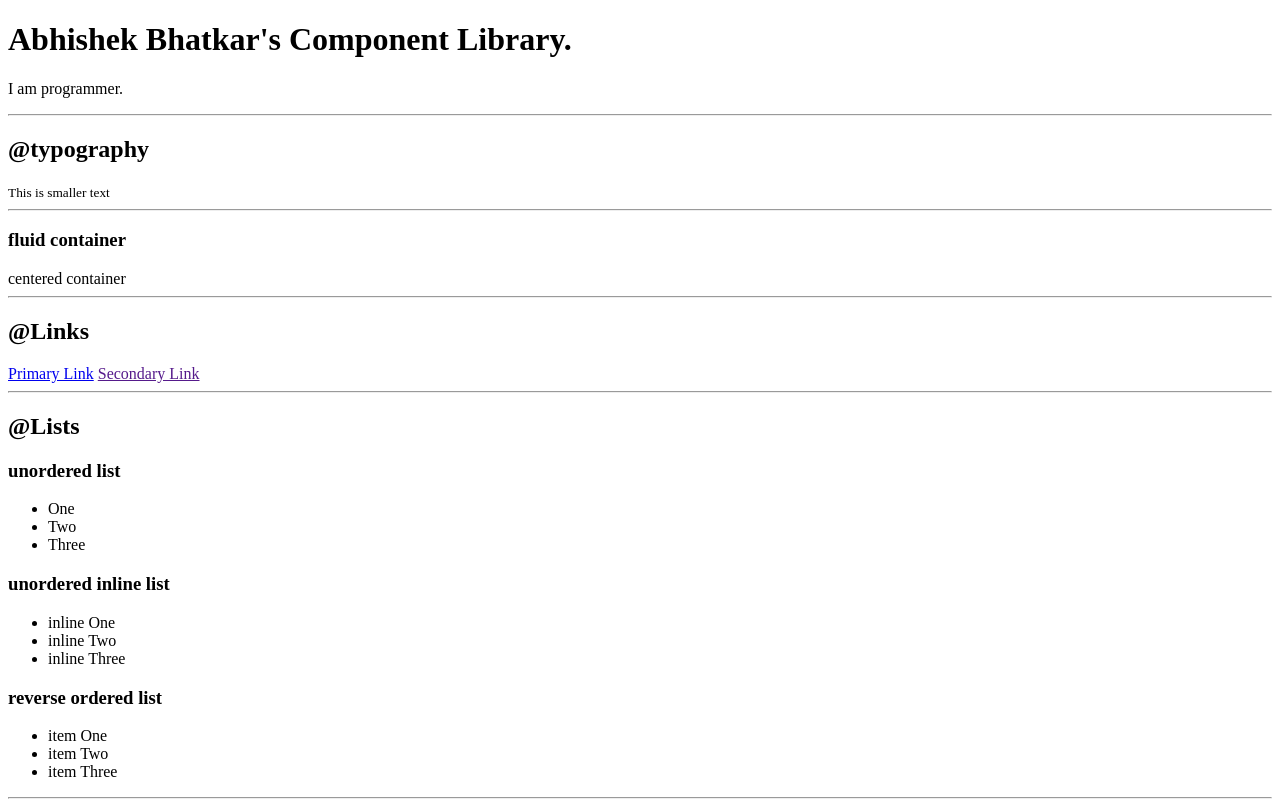
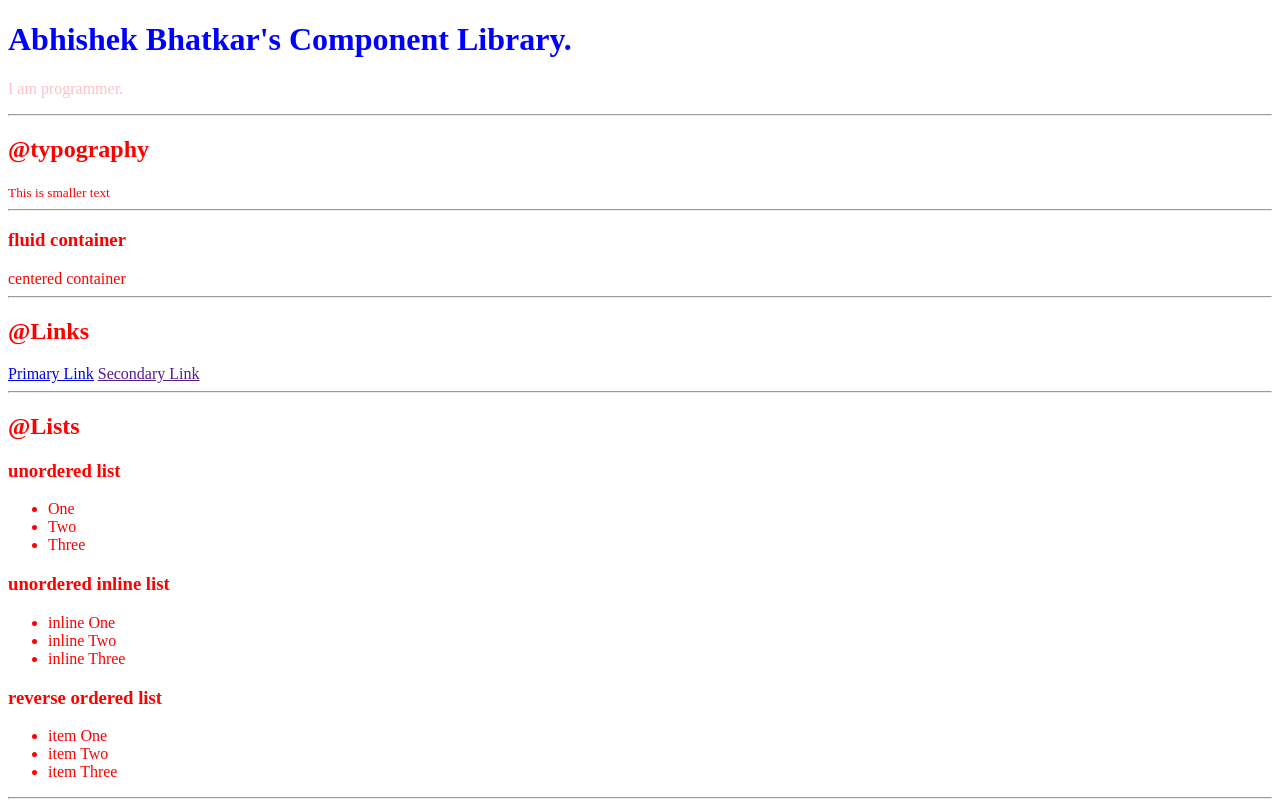
Before and after one commit to abhishek-bhatkar/practice-component-library, a plain HTML site: page index.html in a window 1280 px wide. Shown: the top 801 px of the page. Drawn offline with Linux system fonts and the light colour scheme.

Commit message:
css: practice

```diff
--- a/index.html
+++ b/index.html
@@ -5,10 +5,11 @@
     <meta http-equiv="X-UA-Compatible" content="IE=edge">
     <meta name="viewport" content="width=device-width, initial-scale=1.0">
     <title>Component Library</title>
+    <link rel="stylesheet" href="styles.css">
 </head>
 <body>
-    <h1>Abhishek Bhatkar's Component Library.</h1>
-    <p>I am programmer.</p>
+    <h1 id="lib-header">Abhishek Bhatkar's Component Library.</h1>
+    <p class="para" >I am programmer.</p>
 <hr>
 
 <h2>@typography</h2>
--- /dev/null
+++ b/styles.css
@@ -0,0 +1,11 @@
+body{
+    color: red;
+}
+
+#lib-header{
+    color:blue;
+}
+
+.para{
+    color:pink;
+}
```
